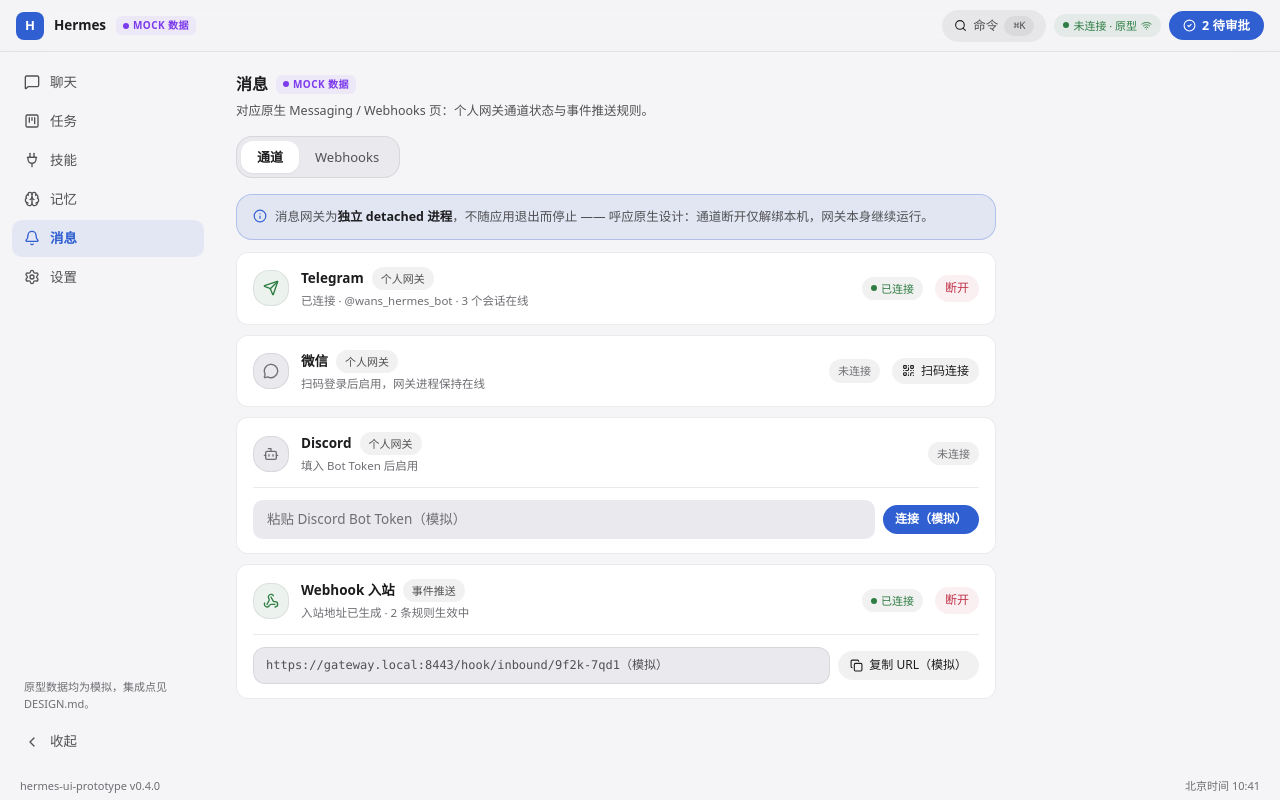
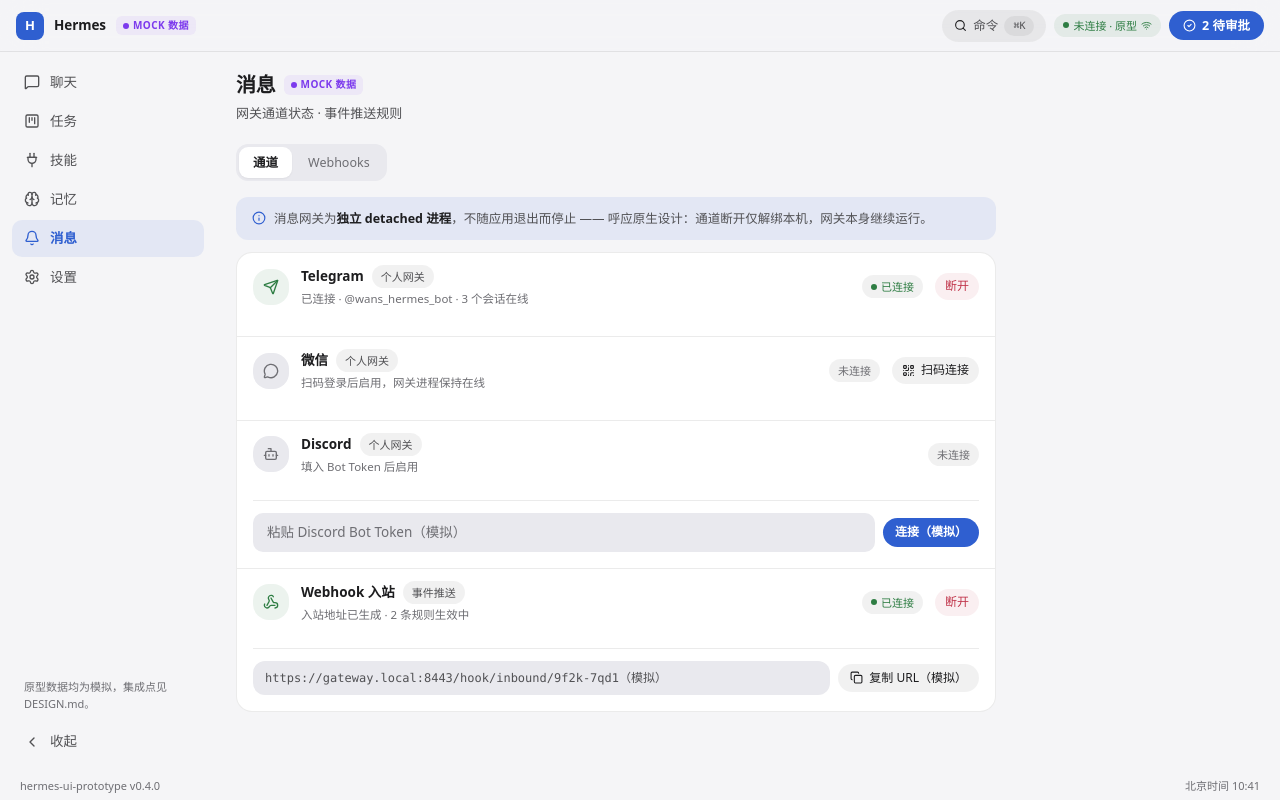
Before and after one commit to zimowan5-coder/Wan-s-Hermes-UI, a React (Vite) app in the folder prototype/: page / in a window 1280 px wide. Both pictures are taken after a click on the button "消息". Built offline with nearby package versions, Linux system fonts and the light colour scheme.

Commit message:
UI v0.4 (6/7): 消息视图分组列表化 + 通道行布局修复

```diff
--- a/prototype/src/views/MessagingView.tsx
+++ b/prototype/src/views/MessagingView.tsx
@@ -271,25 +271,21 @@
 
   return (
     <div className="flex-1 overflow-y-auto p-5">
-      <div className="flex items-center gap-2 mb-1">
-        <h2 className="text-[16px] font-bold">消息</h2>
-        <MockBadge />
+      <div className="page-head">
+        <div className="flex items-center gap-2">
+          <h2 className="t-title">消息</h2>
+          <MockBadge />
+        </div>
+        <p className="t-sub page-desc">网关通道状态 · 事件推送规则</p>
       </div>
-      <p className="text-[12.5px] mb-4" style={{ color: 'var(--fg-secondary)' }}>
-        对应原生 Messaging / Webhooks 页：个人网关通道状态与事件推送规则。
-      </p>
 
       {/* 二级 tab */}
-      <div role="tablist" aria-label="消息设置" className="inline-flex p-1 rounded-lg mb-4"
-        style={{ background: 'var(--bg-sunken)', border: '1px solid var(--border-subtle)' }}>
+      <div role="tablist" aria-label="消息设置" className="seg mb-4">
         {(['channels', 'webhooks'] as const).map(t => (
           <button
             key={t} role="tab" aria-selected={tab === t}
             onClick={() => setTab(t)}
-            className="px-4 py-1.5 text-[13px] rounded-md"
-            style={tab === t
-              ? { background: 'var(--bg-raised)', color: 'var(--fg-primary)', fontWeight: 600, boxShadow: 'var(--shadow-sm)', transition: 'all 180ms var(--ease-out)' }
-              : { color: 'var(--fg-secondary)', transition: 'all 180ms var(--ease-out)' }}
+            className="seg-btn"
           >
             {t === 'channels' ? '通道' : 'Webhooks'}
           </button>
@@ -298,20 +294,20 @@
 
       {tab === 'channels' && (
         <div className="view-enter max-w-[760px]">
-          <div className="flex items-start gap-2 px-4 py-3 rounded-lg mb-3 text-[12.5px]"
-            style={{ background: 'var(--accent-soft)', border: '1px solid var(--accent-border)', color: 'var(--fg-secondary)' }}>
+          <div className="flex items-start gap-2 px-4 py-3 mb-3 text-[12.5px]"
+            style={{ background: 'var(--accent-soft)', borderRadius: 12, color: 'var(--fg-secondary)' }}>
             <Info size={14} className="shrink-0 mt-0.5" style={{ color: 'var(--accent)' }} aria-hidden />
             <span>消息网关为<strong style={{ color: 'var(--fg-primary)' }}>独立 detached 进程</strong>，不随应用退出而停止 —— 呼应原生设计：通道断开仅解绑本机，网关本身继续运行。</span>
           </div>
 
-          <div className="flex flex-col gap-2.5" aria-live="polite">
+          <div className="grouped view-enter" aria-live="polite">
             {channels.map(c => (
-              <div key={c.id} className="flat-panel px-4 py-3.5">
-                <div className="flex items-center gap-3">
+              <div key={c.id}>
+                <div className="grouped-row" style={{ alignItems: 'flex-start' }}>
+                <div className="flex items-center gap-3 flex-1 min-w-0">
                   <div className="w-9 h-9 rounded-lg flex items-center justify-center shrink-0"
                     style={{
                       background: c.status === 'connected' ? 'var(--success-soft)' : 'var(--bg-sunken)',
-                      border: '1px solid var(--border-subtle)',
                       color: c.status === 'connected' ? 'var(--success)' : 'var(--fg-tertiary)'
                     }}>
                     {channelIcon(c.id)}
@@ -345,7 +341,9 @@
                     </>
                   )}
                 </div>
+                </div>
 
+                <div className="px-4 pb-4">
                 {/* Telegram 两步验证（卡片内展开） */}
                 {c.id === 'telegram' && c.status === 'disconnected' && (
                   <div className="mt-3 pt-3" style={{ borderTop: '1px solid var(--border-subtle)' }}>
@@ -406,15 +404,16 @@
                 {/* Webhook 入站地址（卡片内展开） */}
                 {c.id === 'webhook-in' && c.status === 'connected' && (
                   <div className="mt-3 pt-3 flex items-center gap-2" style={{ borderTop: '1px solid var(--border-subtle)' }}>
-                    <code className="flex-1 text-[12px] px-3 py-2 rounded-md truncate"
-                      style={{ background: 'var(--bg-sunken)', border: '1px solid var(--border-subtle)', color: 'var(--fg-secondary)' }}>
+                    <code className="flex-1 min-w-0 text-[12px] px-3 py-2 rounded-md truncate"
+                      style={{ background: 'var(--bg-sunken)', color: 'var(--fg-secondary)' }}>
                       {INBOUND_URL}
                     </code>
-                    <button className="btn" style={{ padding: '6px 12px', fontSize: 12 }} onClick={copyInbound} aria-live="polite">
+                    <button className="btn shrink-0" style={{ padding: '6px 12px', fontSize: 12 }} onClick={copyInbound} aria-live="polite">
                       {copied ? <><Check size={13} aria-hidden style={{ color: 'var(--success)' }} />已复制</> : <><Copy size={13} aria-hidden />复制 URL（模拟）</>}
                     </button>
                   </div>
                 )}
+                </div>
               </div>
             ))}
           </div>
```
